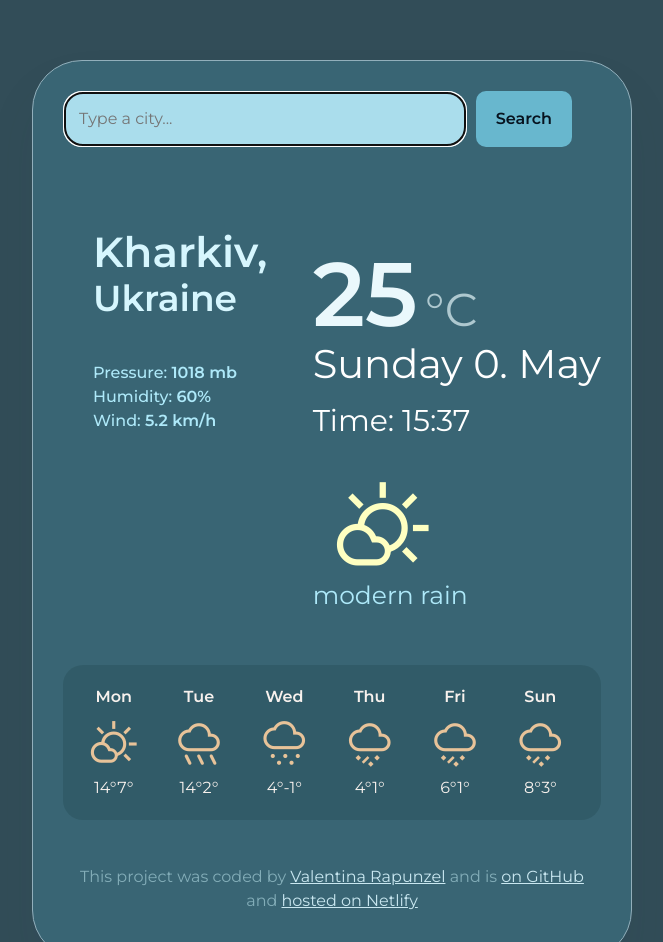
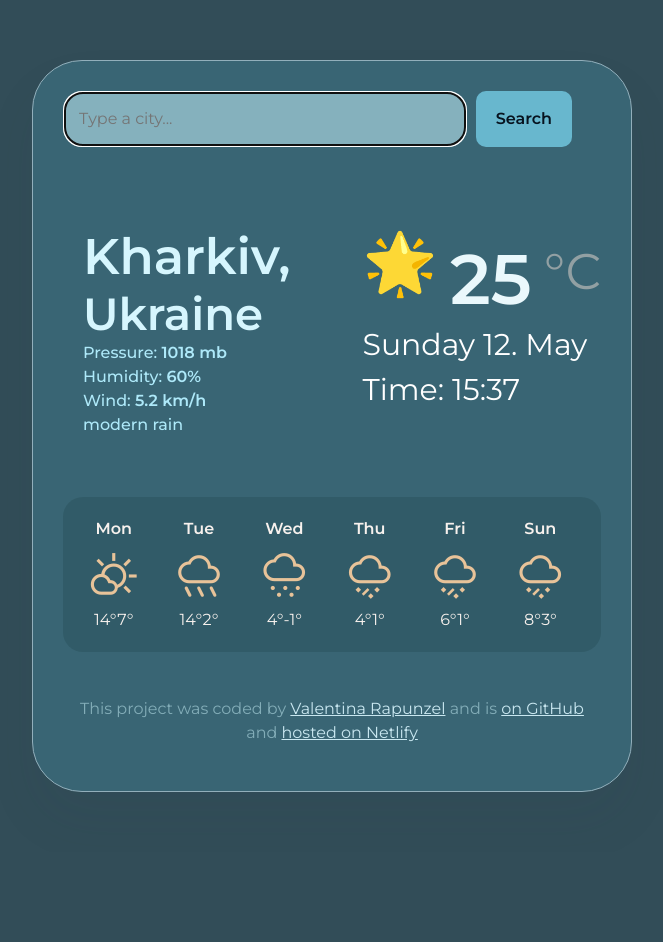
Before and after one commit to Valentina-rapunzel/weather_app_kharkiv, a plain HTML site: page index.html in a window 1280 px wide. Shown: the top 942 px of the page, without its empty margins (308-971 px from the left). After the commit the page ends 852 px from the top, so only its background shows below. Drawn offline with nearby package versions, Linux system fonts and the light colour scheme.

Commit message:
Changed some styling

```diff
--- a/index.html
+++ b/index.html
@@ -58,35 +58,26 @@
                 <li>Pressure: <strong id="pressure">1018 mb</strong></li>
                 <li>Humidity: <strong id="humidity">60%</strong></li>
                 <li>Wind: <strong id="wind">5.2 km/h</strong></li>
+                <li class="description-details" id="description-details">modern rain</li>
               </ul>
             </div>
             <div class="current-temperature">
+              <span
+                class="current-temperature-icon"
+                id="current-temperature-icon"
+              >🌟</span>
               <span class="current-temperature-value" id="current-temperature"
                 >25</span
-              ><span class="current-temperature-unit">
-                <a class="C" id="C" href="#">°C </a>
-                <!-- <a class="F" id="F" href="#">°F</a> -->
-              </span>
+              >
+              <span class="current-temperature-unit"> °C </span>
+
               <p class="current-details">
                 <span class="current-date" id="current-date"
                   >Monday, 02. May</span
                 >
                 <br />
-                <br />
 
                 <span class="current-time" id="current-time">Time: 12:33 </span>
-              </p>
-
-              <span
-                id="current-temperature-icon"
-                class="material-symbols-outlined sunny today"
-                >partly_cloudy_day</span
-              >
-
-              <p class="weather-details">
-                <span class="description-details" id="description-details"
-                  >modern rain</span
-                >
               </p>
             </div>
           </div>
--- a/src/script.js
+++ b/src/script.js
@@ -25,7 +25,7 @@ function formatDate(now) {
     "December",
   ];
   let day = days[now.getDay()];
-  let date = now.getDay();
+  let date = now.getDate();
   let month = months[now.getMonth()];
 
   console.log(day);
@@ -94,18 +94,6 @@ function displayTemperature(response) {
   windElement.innerHTML = `${wind}km/h`;
 }
 
-// FAHRENHEIT
-
-// function TempUnits(response) {
-
-//   let temperatureElement = document.querySelector("#current-temperature");
-//   console.log(response);
-//   let temperature = response.data.temperature.current;
-//   let farenheitFormula = `(${temperature} * 9/5) + 32`;
-//   temperatureElement.innerHTML = Math.round(farenheitFormula);
-// }
-// let convertFarenheit = document.querySelector("#F");
-// convertFarenheit.addEventListener("click", TempUnits);
 // GET CITY
 
 function search(event) {
--- a/src/styles.css
+++ b/src/styles.css
@@ -39,7 +39,7 @@ footer {
   background-size: 100%; */
 }
 .search-input {
-  background-color: #aaddec;
+  background-color: #85b1bd;
   border: none;
   color: #1c4350;
   font-size: 16px;
@@ -61,16 +61,14 @@ footer {
 .search-button:hover {
   cursor: pointer;
   font-weight: bolder;
-  background: rgba(94, 214, 251, 0.9);
+  background: rgba(165, 230, 255, 0.9);
 }
 .location {
   margin: 0 auto;
-  padding: 0 30px;
-  padding-bottom: 30px;
-  padding-bottom: 20px;
 }
 .current-temperature {
   font-size: 48px;
+  padding-left: 30px;
 }
 
 .current-weather {
@@ -80,17 +78,19 @@ footer {
 div.left-block {
   margin: 0;
   padding: 0;
+  padding-left: 20px;
+  padding-right: 30px;
 }
 
 .current-city {
   color: #d6f6fe;
-  font-size: 42px;
+  font-size: 50px;
   font-weight: 900;
   margin: 0;
 }
 .current-country {
   color: #d6f6fe;
-  font-size: 36px;
+  font-size: 45px;
   font-weight: 600;
   margin: 0;
 }
@@ -111,13 +111,16 @@ div.left-block {
 
 .current-temperature-value {
   color: #eaf8fc;
-  font-size: 90px;
+  font-size: 70px;
   font-weight: bold;
 }
 
 .current-temperature-unit {
-  font-size: 28px;
   color: #92a0a3;
+  text-decoration: none;
+  font-size: 50px;
+  position: relative;
+  top: -15px;
 }
 
 .current-date,
@@ -126,14 +129,10 @@ div.left-block {
   top: -10px;
   color: #ffffff;
 }
-span.current-date {
-  font-size: 40px;
-  margin-bottom: 20px;
-}
-
-span.current-time {
+.current-date,
+.current-time {
   font-size: 30px;
-  margin: 0 auto;
+  line-height: 1.5;
 }
 
 span.today {
@@ -144,22 +143,10 @@ span.today {
   left: 20px;
 }
 
-.weather-details {
-  font-size: 25px;
-  margin: 0 auto;
-  padding: 0px;
-}
-.description-details {
-  color: rgb(174, 233, 249);
-  position: relative;
-  top: 10px;
-}
-
 ul {
+  padding: 0;
+  margin: 0;
   list-style-type: none;
-  margin: 0 auto;
-  padding: 0 30px;
-  padding-top: 20px;
   color: rgb(174, 233, 249);
   font-weight: 500;
 }
@@ -178,12 +165,10 @@ ul {
   position: relative;
   top: 10px;
 }
-.emoji-sun {
+.current-temperature-icon {
   font-size: 60px;
-  color: #e4cd69;
   position: relative;
-  top: 20px;
-  left: 60px;
+  top: -20px;
 }
 
 .container-days-of-the-week {
@@ -217,17 +202,3 @@ ul {
   left: 60px;
   color: #342216;
 }
-
-.degree {
-  font-size: 46px;
-  color: #aec8cf;
-  position: relative;
-  left: 60px;
-  top: 10px;
-}
-/* .F, */
-.C {
-  color: #aec8cf;
-  font-size: 46px;
-  text-decoration: none;
-}
```
